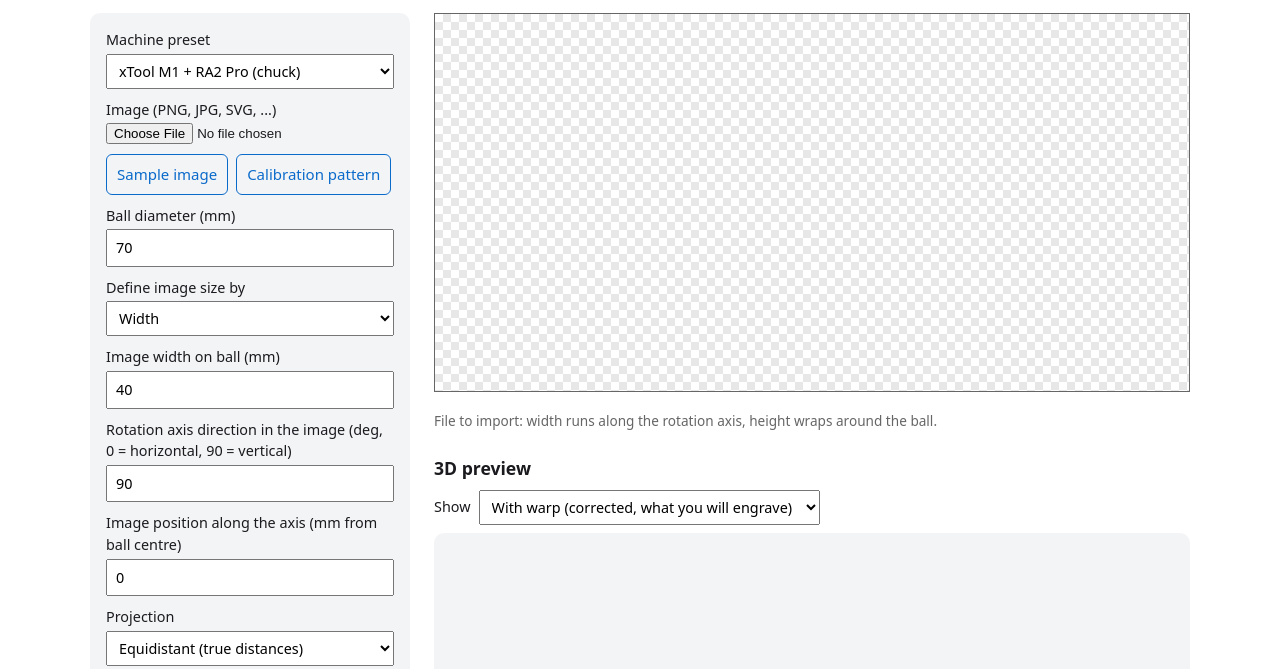
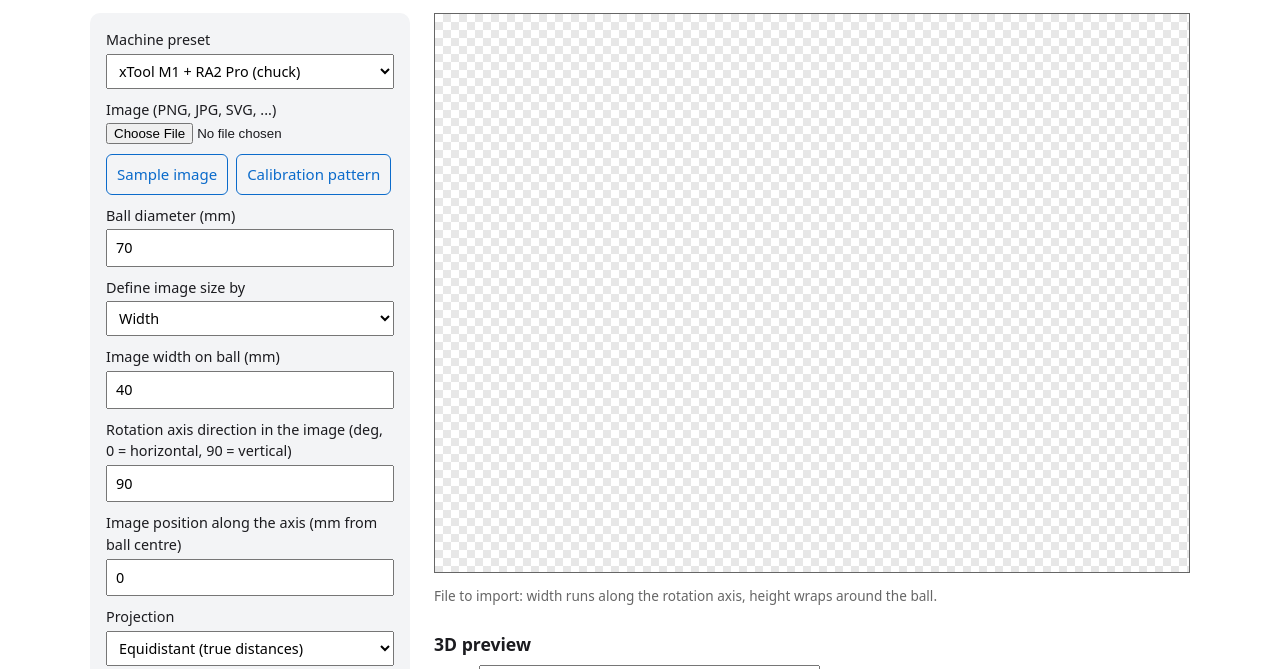
Before and after one commit to StefanRiese/sphere-laser-warp, a website built with Vite: page web/index.html in a window 1280 px wide. Shown: the part 92-761 px from the top of the page. Built offline with nearby package versions, Linux system fonts and the light colour scheme; files whose address does not match are found by name.

Commit message:
Flat preview: fixed frame, image fitted inside

```diff
--- a/web/index.html
+++ b/web/index.html
@@ -88,7 +88,7 @@
       <p id="warn" class="warn" hidden></p>
     </section>
     <section class="preview">
-      <canvas id="out"></canvas>
+      <div class="flatframe"><canvas id="out"></canvas></div>
       <p class="hint" id="fileHint"></p>
       <h2 data-i18n="preview3d">3D preview</h2>
       <label class="inline"><span data-i18n="show">Show</span>
--- a/web/style.css
+++ b/web/style.css
@@ -26,8 +26,9 @@ canvas { max-width: 100%; height: auto; border: 1px solid var(--muted); backgrou
 .hint { color: var(--muted); font-size: .85rem; }
 h2 { font-size: 1.1rem; margin: 24px 0 8px; }
 .ball3d { width: 100%; height: 420px; border-radius: 10px; background: var(--panel); overflow: hidden; }
-/* flat preview: fill the column, so the dpi (pixel count) does not change its displayed size */
-#out { width: 100%; }
+/* flat preview: a fixed frame; the image is fitted inside, so neither dpi nor image size/shape changes the view size */
+.flatframe { width: 100%; aspect-ratio: 4 / 3; max-height: 70vh; border: 1px solid var(--muted); background: repeating-conic-gradient(#8883 0 25%, transparent 0 50%) 0 0 / 16px 16px; }
+#out { display: block; width: 100%; height: 100%; object-fit: contain; border: 0; background: none; }
 .ball3d canvas { display: block; width: 100%; height: 100%; border: 0; background: none; }
 button.secondary { flex: none; background: transparent; color: var(--accent); border: 1px solid var(--accent); }
 label.inline { flex-direction: row; align-items: center; gap: 8px; margin-bottom: 8px; }
```
Also changed, not shown: CHANGELOG.md.
